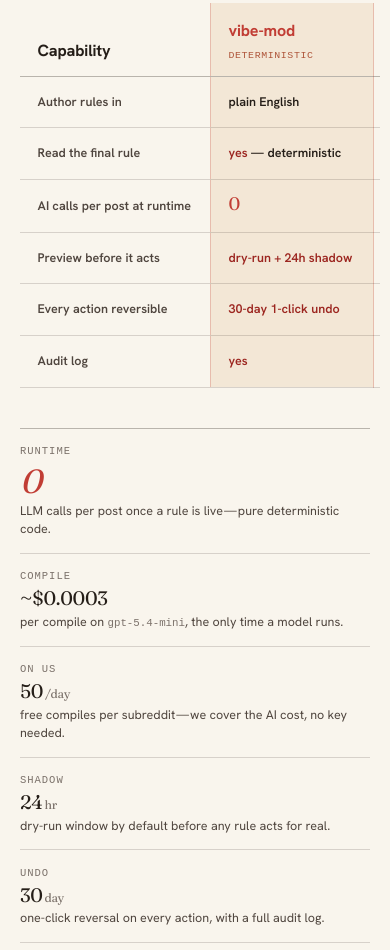
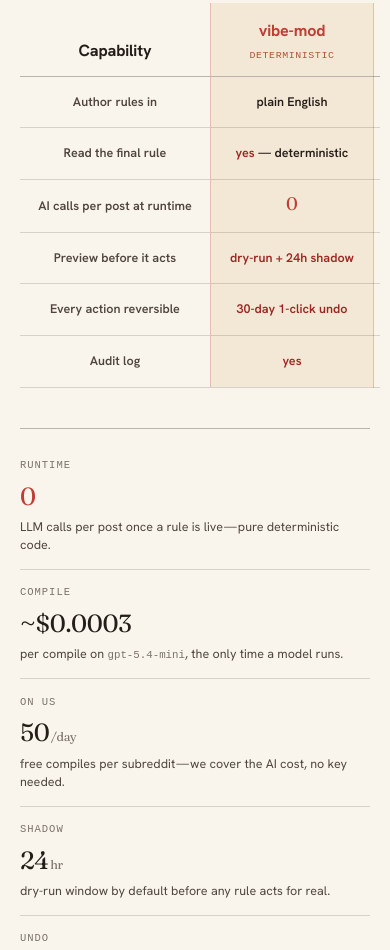
Before and after one commit to Two-Weeks-Team/vibe-mod, a plain HTML site: page index.html in a window 390 px wide. Shown: the part 9124-10074 px from the top of the page. Drawn offline with Linux system fonts and the light colour scheme; a web font is replaced by a local one.

Commit message:
06 Why trust it: center the comparison table + 5-card stats row
- .cmp cells text-align left->center so every column reads centered under its
  header.
- Rebuild the .facts ledger from a vertical 5-row list into a single row of 5
  cards (slug / number / description stacked), divided by hairlines; numbers
  unified to one size with the runtime 0 in accent. Responsive: 2-up <=860px,
  stacked <=520px.

```diff
--- a/index.html
+++ b/index.html
@@ -947,7 +947,7 @@ table.cmp {
 .cmp colgroup col:nth-child(4) { width: 24%; }
 table.cmp caption { text-align: left; }
 .cmp th, .cmp td {
-  text-align: left;
+  text-align: center;
   padding: 0.95rem 1.1rem;
   vertical-align: middle;
   border-bottom: 1px solid var(--rule);
@@ -999,18 +999,23 @@ table.cmp caption { text-align: left; }
 
 /* verifiable numbers — a spec ledger, not a metric grid.
    Each line: mono slug · serif value · run-in description. */
+/* verifiable numbers as a five-card ledger row */
 .facts {
   margin: clamp(2.5rem, 5vw, 4rem) 0 0;
   border-top: 1px solid var(--rule-strong);
+  padding-top: clamp(1.75rem, 3.5vw, 2.5rem);
+  display: grid;
+  grid-template-columns: repeat(5, minmax(0, 1fr));
 }
 .fact {
-  display: grid;
-  grid-template-columns: minmax(7rem, 12ch) minmax(7rem, 9ch) 1fr;
-  align-items: baseline;
-  gap: 0.4rem clamp(1rem, 3vw, 2.25rem);
-  padding: clamp(0.85rem, 2vw, 1.15rem) 0;
-  border-bottom: 1px solid var(--rule);
-}
+  display: flex;
+  flex-direction: column;
+  gap: 0.6rem;
+  padding: 0 clamp(0.9rem, 2vw, 1.5rem);
+}
+.fact + .fact { border-left: 1px solid var(--rule); }
+.fact:first-child { padding-left: 0; }
+.fact:last-child { padding-right: 0; }
 .fact .slug {
   font-family: var(--mono);
   font-size: 0.66rem;
@@ -1023,7 +1028,7 @@ table.cmp caption { text-align: left; }
   margin: 0;
   font-family: var(--serif);
   font-weight: 400;
-  font-size: var(--step-1);
+  font-size: clamp(1.55rem, 1.3rem + 1vw, 2.2rem);
   line-height: 1;
   letter-spacing: -0.015em;
   color: var(--ink);
@@ -1031,10 +1036,7 @@ table.cmp caption { text-align: left; }
   white-space: nowrap;
 }
 .fact .num .accent { color: var(--accent); }
-.fact .num .unit { font-size: 0.62em; color: var(--ink-faint); margin-left: 0.15em; }
-/* lead row gets the headline "0" — uneven emphasis, not five equal cells */
-.fact.is-lead .num { font-size: var(--step-3); }
-.fact.is-lead .num .accent { font-style: italic; }
+.fact .num .unit { font-size: 0.5em; color: var(--ink-faint); margin-left: 0.12em; }
 .fact .lbl {
   margin: 0;
   font-size: var(--step--1);
@@ -1046,13 +1048,21 @@ table.cmp caption { text-align: left; }
   font-size: 0.86em;
   color: var(--ink-faint);
 }
-@media (max-width: 640px) {
-  .fact {
-    grid-template-columns: 1fr;
-    gap: 0.25rem;
-    padding-block: clamp(0.9rem, 3vw, 1.1rem);
+@media (max-width: 860px) {
+  .facts { grid-template-columns: repeat(2, minmax(0, 1fr)); row-gap: clamp(1.4rem, 4vw, 2rem); }
+  .fact + .fact { border-left: none; }
+  .fact { padding: 0 1.5rem; }
+  .fact:nth-child(odd) { padding-left: 0; }
+  .fact:nth-child(even) { border-left: 1px solid var(--rule); }
+}
+@media (max-width: 520px) {
+  .facts { grid-template-columns: 1fr; row-gap: 0; }
+  .fact, .fact:nth-child(odd), .fact:nth-child(even) {
+    padding: 0.9rem 0;
+    border-left: none;
+    border-top: 1px solid var(--rule);
   }
-  .fact .slug { order: -1; }
+  .fact:first-child { border-top: none; padding-top: 0; }
 }
 
 /* ============================================================
```
